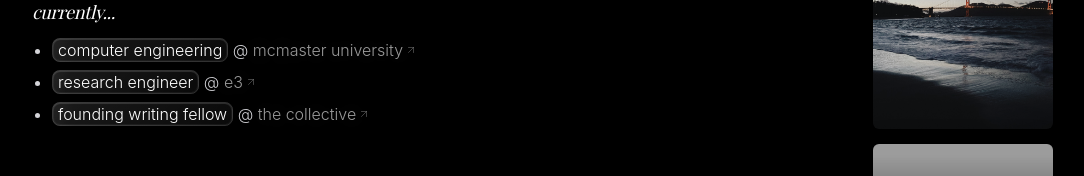
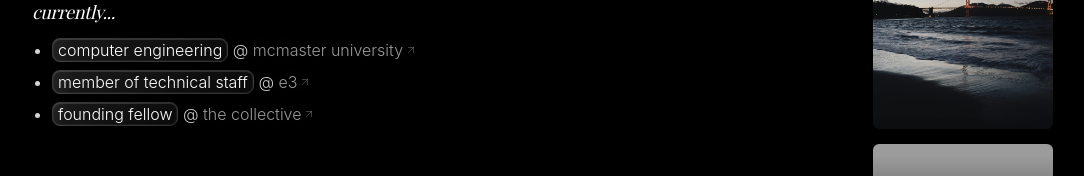
Before and after one commit to priyaltaneja/priyaltaneja, a React (Create React App) app: page / in a window 1280 px wide. Shown: the part 485-661 px from the top of the page, without its empty margins (48-1132 px from the left). Built offline with nearby package versions, Linux system fonts and the light colour scheme; grey boxes are pictures that could not be loaded; a web font is replaced by a local one.

Commit message:
Update homepage titles to member of technical staff and founding fellow

```diff
--- a/src/Portfolio.js
+++ b/src/Portfolio.js
@@ -356,13 +356,13 @@ const Portfolio = ({ onNavigate, animateIntro = false }) => {
                 </a>
               </li>
               <li>
-                <span className="glass-highlight text-black dark:text-white">research engineer</span> @{' '}
+                <span className="glass-highlight text-black dark:text-white">member of technical staff</span> @{' '}
                 <a href="https://e3group.ai" target="_blank" rel="noopener noreferrer" className="text-sweep-glass inline-flex items-center gap-0.5">
                   e3 <ArrowUpRight size={12} className="text-white/25" />
                 </a>
               </li>
               <li>
-                <span className="glass-highlight text-black dark:text-white">founding writing fellow</span> @{' '}
+                <span className="glass-highlight text-black dark:text-white">founding fellow</span> @{' '}
                 <a href="http://thecollectiveny.com/" target="_blank" rel="noopener noreferrer" className="text-sweep-glass inline-flex items-center gap-0.5">
                   the collective <ArrowUpRight size={12} className="text-white/25" />
                 </a>
```
